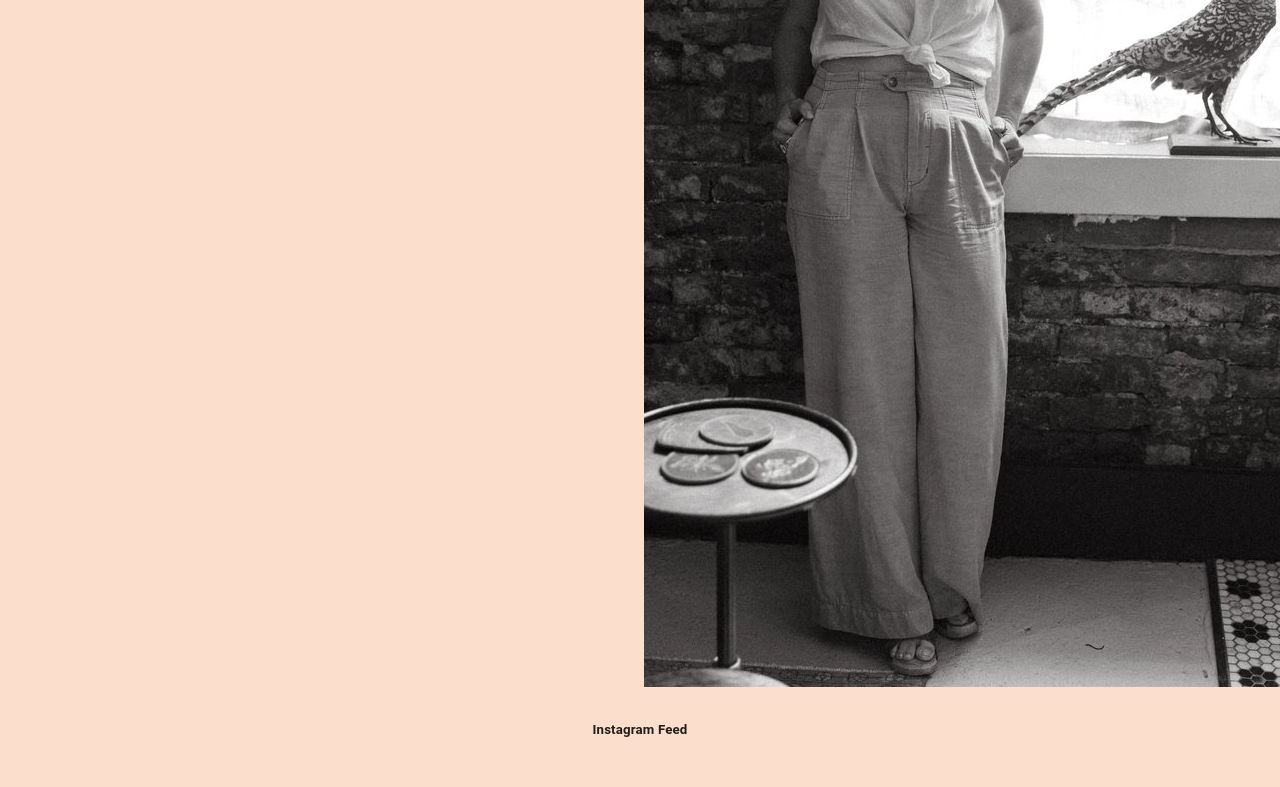
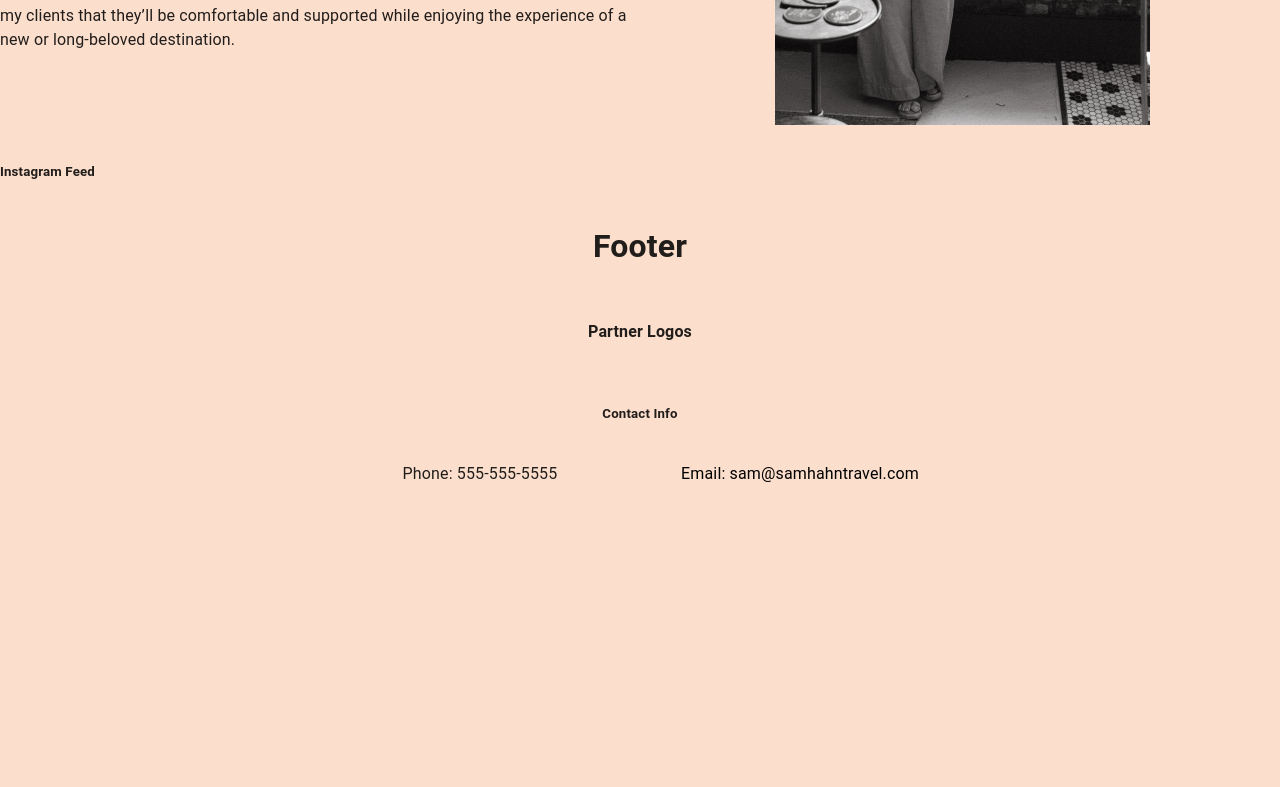
Before and after one commit to KLong75/sam-hahn-travel, a React (Create React App) app: page /about in a window 1280 px wide. Shown: the part 620-1407 px from the top of the page. After the commit the page ends 1122 px from the top, so only its background shows below. Built offline with nearby package versions, Linux system fonts and the light colour scheme.

Commit message:
add image to about, position image

```diff
--- a/src/components/ContactInfo/index.js
+++ b/src/components/ContactInfo/index.js
@@ -1,15 +1,23 @@
 import React from 'react';
 
-
+// import from Material UI
+import Grid from '@mui/material/Unstable_Grid2/Grid2';
 
 const ContactInfo = () => {
   return (
-    <div>
-      <h5>Contact Info</h5>
-      <p>Phone: 555-555-5555</p>
-
-      <a href="mailto:sam@samhahntravel.com "><p>Email: sam@samhahntravel.com</p></a>
-    </div>
+    <Grid container justifyContent='center'>
+      <Grid xs={12}>
+        <h5>Contact Info</h5>
+      </Grid>
+      <Grid xs={6} md={3}>
+        <p>Phone: 555-555-5555</p>
+      </Grid>
+      <Grid xs={6} md={3}>
+        <a href="mailto:sam@samhahntravel.com">
+          <p>Email: sam@samhahntravel.com</p>
+        </a>
+      </Grid>
+    </Grid>
   );
 };
 
--- a/src/pages/About.js
+++ b/src/pages/About.js
@@ -6,9 +6,10 @@ import InstagramFeed from '../components/InstagramFeed';
 
 import samPic from  '../assets/images/sam_pic.jpg';
 
+
 const About = () => {
   return (
-    <Grid container spacing={1} textAlign='left' justifyContent='center'>
+    <Grid container spacing={1} textAlign='left' alignItems='center' style={{ display: 'flex', justifyContent: 'center' }}>
       <Grid xs={12} md={6}>
         <h1>Hi, I'm Sam.</h1>
 
@@ -20,10 +21,12 @@ const About = () => {
 
         <p>If you are looking to take your personal or professional travel to the next level, I can help. By working with carefully selected travel partners around the globe, I can assure my clients that they’ll be comfortable and supported while enjoying the experience of a new or long-beloved destination. </p>
       </Grid>
-      <Grid xs={12} md={6}>
-        <img src={samPic} alt='Sam Hahn' />
+      <Grid xs={12} md={6} sx={{ textAlign: 'center' }}>
+        <img src={samPic} alt='Sam Hahn' style={{width: '375px', height: '563px'}}/>
       </Grid>
-      <InstagramFeed />
+      <Grid xs={12}>
+        <InstagramFeed />
+      </Grid>
 
     </Grid>
   );
```
Also changed, not shown: src/pages/About/About.module.css (deleted).
